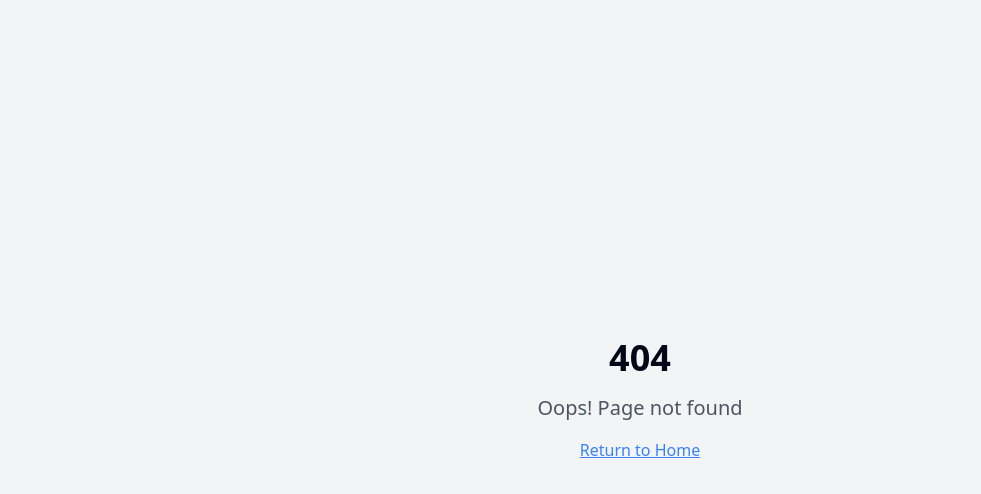
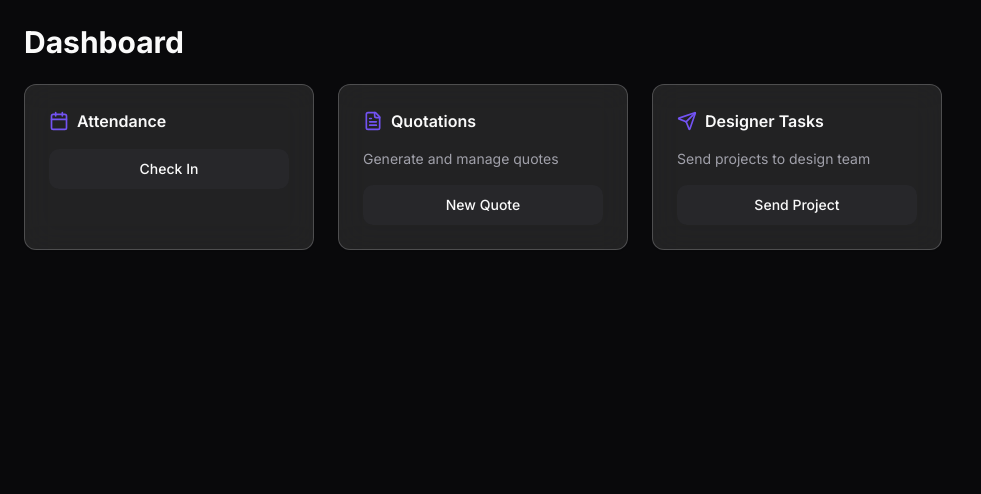
Before and after one commit to Ashukking/srssales, a React (Vite) app: page /dashboard in a window 1280 px wide. Before the commit this address had no page. Shown: the top 494 px of the page, without its empty margins (0-981 px from the left). Built offline with nearby package versions, Linux system fonts and the light colour scheme; no server answers.

Commit message:
Add sales tracking features
This commit adds features for sales login, attendance tracking with location, quotation generation, project initialization (including GitHub repo creation), and designer task assignment with timestamp recording.  The application will also be in dark theme.

```diff
--- a/src/App.tsx
+++ b/src/App.tsx
@@ -1,9 +1,11 @@
+
 import { Toaster } from "@/components/ui/toaster";
 import { Toaster as Sonner } from "@/components/ui/sonner";
 import { TooltipProvider } from "@/components/ui/tooltip";
 import { QueryClient, QueryClientProvider } from "@tanstack/react-query";
-import { BrowserRouter, Routes, Route } from "react-router-dom";
-import Index from "./pages/Index";
+import { BrowserRouter, Routes, Route, Navigate } from "react-router-dom";
+import Login from "./pages/Login";
+import Dashboard from "./pages/Dashboard";
 import NotFound from "./pages/NotFound";
 
 const queryClient = new QueryClient();
@@ -15,8 +17,9 @@ const App = () => (
       <Sonner />
       <BrowserRouter>
         <Routes>
-          <Route path="/" element={<Index />} />
-          {/* ADD ALL CUSTOM ROUTES ABOVE THE CATCH-ALL "*" ROUTE */}
+          <Route path="/" element={<Navigate to="/login" replace />} />
+          <Route path="/login" element={<Login />} />
+          <Route path="/dashboard" element={<Dashboard />} />
           <Route path="*" element={<NotFound />} />
         </Routes>
       </BrowserRouter>
--- a/src/index.css
+++ b/src/index.css
@@ -1,92 +1,32 @@
+
+@import url('https://fonts.googleapis.com/css2?family=Inter:wght@400;500;600;700&display=swap');
+
 @tailwind base;
 @tailwind components;
 @tailwind utilities;
 
 @layer base {
   :root {
-    --background: 0 0% 100%;
-    --foreground: 222.2 84% 4.9%;
-
-    --card: 0 0% 100%;
-    --card-foreground: 222.2 84% 4.9%;
-
-    --popover: 0 0% 100%;
-    --popover-foreground: 222.2 84% 4.9%;
-
-    --primary: 222.2 47.4% 11.2%;
-    --primary-foreground: 210 40% 98%;
-
-    --secondary: 210 40% 96.1%;
-    --secondary-foreground: 222.2 47.4% 11.2%;
-
-    --muted: 210 40% 96.1%;
-    --muted-foreground: 215.4 16.3% 46.9%;
-
-    --accent: 210 40% 96.1%;
-    --accent-foreground: 222.2 47.4% 11.2%;
-
-    --destructive: 0 84.2% 60.2%;
-    --destructive-foreground: 210 40% 98%;
-
-    --border: 214.3 31.8% 91.4%;
-    --input: 214.3 31.8% 91.4%;
-    --ring: 222.2 84% 4.9%;
-
-    --radius: 0.5rem;
-
-    --sidebar-background: 0 0% 98%;
-
-    --sidebar-foreground: 240 5.3% 26.1%;
-
-    --sidebar-primary: 240 5.9% 10%;
-
-    --sidebar-primary-foreground: 0 0% 98%;
-
-    --sidebar-accent: 240 4.8% 95.9%;
-
-    --sidebar-accent-foreground: 240 5.9% 10%;
-
-    --sidebar-border: 220 13% 91%;
-
-    --sidebar-ring: 217.2 91.2% 59.8%;
-  }
-
-  .dark {
-    --background: 222.2 84% 4.9%;
-    --foreground: 210 40% 98%;
-
-    --card: 222.2 84% 4.9%;
-    --card-foreground: 210 40% 98%;
-
-    --popover: 222.2 84% 4.9%;
-    --popover-foreground: 210 40% 98%;
-
-    --primary: 210 40% 98%;
-    --primary-foreground: 222.2 47.4% 11.2%;
-
-    --secondary: 217.2 32.6% 17.5%;
-    --secondary-foreground: 210 40% 98%;
-
-    --muted: 217.2 32.6% 17.5%;
-    --muted-foreground: 215 20.2% 65.1%;
-
-    --accent: 217.2 32.6% 17.5%;
-    --accent-foreground: 210 40% 98%;
-
+    --background: 240 10% 3.9%;
+    --foreground: 0 0% 98%;
+    --card: 240 10% 3.9%;
+    --card-foreground: 0 0% 98%;
+    --popover: 240 10% 3.9%;
+    --popover-foreground: 0 0% 98%;
+    --primary: 252 87% 64%;
+    --primary-foreground: 0 0% 100%;
+    --secondary: 240 3.7% 15.9%;
+    --secondary-foreground: 0 0% 98%;
+    --muted: 240 3.7% 15.9%;
+    --muted-foreground: 240 5% 64.9%;
+    --accent: 240 3.7% 15.9%;
+    --accent-foreground: 0 0% 98%;
     --destructive: 0 62.8% 30.6%;
-    --destructive-foreground: 210 40% 98%;
-
-    --border: 217.2 32.6% 17.5%;
-    --input: 217.2 32.6% 17.5%;
-    --ring: 212.7 26.8% 83.9%;
-    --sidebar-background: 240 5.9% 10%;
-    --sidebar-foreground: 240 4.8% 95.9%;
-    --sidebar-primary: 224.3 76.3% 48%;
-    --sidebar-primary-foreground: 0 0% 100%;
-    --sidebar-accent: 240 3.7% 15.9%;
-    --sidebar-accent-foreground: 240 4.8% 95.9%;
-    --sidebar-border: 240 3.7% 15.9%;
-    --sidebar-ring: 217.2 91.2% 59.8%;
+    --destructive-foreground: 0 0% 98%;
+    --border: 240 3.7% 15.9%;
+    --input: 240 3.7% 15.9%;
+    --ring: 240 4.9% 83.9%;
+    --radius: 0.75rem;
   }
 }
 
@@ -94,8 +34,22 @@
   * {
     @apply border-border;
   }
-
   body {
-    @apply bg-background text-foreground;
+    @apply bg-background text-foreground antialiased;
+    font-family: 'Inter', sans-serif;
   }
 }
+
+@layer utilities {
+  .glass {
+    @apply bg-white/10 backdrop-blur-lg border border-white/20;
+  }
+
+  .glass-dark {
+    @apply bg-black/40 backdrop-blur-lg border border-white/10;
+  }
+
+  .animate-in {
+    animation: fadeIn 0.5s ease-out;
+  }
+}
--- /dev/null
+++ b/src/pages/Dashboard.tsx
@@ -0,0 +1,85 @@
+
+import { useEffect, useState } from "react";
+import { Card } from "@/components/ui/card";
+import { Button } from "@/components/ui/button";
+import { Calendar, MapPin, FileText, Send } from "lucide-react";
+import { useToast } from "@/hooks/use-toast";
+
+const Dashboard = () => {
+  const [location, setLocation] = useState<{ lat: number; lng: number } | null>(null);
+  const { toast } = useToast();
+
+  useEffect(() => {
+    if ("geolocation" in navigator) {
+      navigator.geolocation.getCurrentPosition(
+        (position) => {
+          setLocation({
+            lat: position.coords.latitude,
+            lng: position.coords.longitude,
+          });
+        },
+        () => {
+          toast({
+            title: "Location Error",
+            description: "Unable to get your location",
+            variant: "destructive",
+          });
+        }
+      );
+    }
+  }, []);
+
+  return (
+    <div className="min-h-screen bg-background p-6 animate-in">
+      <div className="max-w-7xl mx-auto space-y-6">
+        <h1 className="text-3xl font-bold">Dashboard</h1>
+
+        <div className="grid grid-cols-1 md:grid-cols-2 lg:grid-cols-4 gap-6">
+          <Card className="glass p-6 space-y-4">
+            <div className="flex items-center space-x-2">
+              <Calendar className="h-5 w-5 text-primary" />
+              <h2 className="font-semibold">Attendance</h2>
+            </div>
+            {location && (
+              <p className="text-sm text-muted-foreground flex items-center">
+                <MapPin className="h-4 w-4 mr-1" />
+                Located at {location.lat.toFixed(2)}, {location.lng.toFixed(2)}
+              </p>
+            )}
+            <Button variant="secondary" className="w-full">
+              Check In
+            </Button>
+          </Card>
+
+          <Card className="glass p-6 space-y-4">
+            <div className="flex items-center space-x-2">
+              <FileText className="h-5 w-5 text-primary" />
+              <h2 className="font-semibold">Quotations</h2>
+            </div>
+            <p className="text-sm text-muted-foreground">
+              Generate and manage quotes
+            </p>
+            <Button variant="secondary" className="w-full">
+              New Quote
+            </Button>
+          </Card>
+
+          <Card className="glass p-6 space-y-4">
+            <div className="flex items-center space-x-2">
+              <Send className="h-5 w-5 text-primary" />
+              <h2 className="font-semibold">Designer Tasks</h2>
+            </div>
+            <p className="text-sm text-muted-foreground">
+              Send projects to design team
+            </p>
+            <Button variant="secondary" className="w-full">
+              Send Project
+            </Button>
+          </Card>
+        </div>
+      </div>
+    </div>
+  );
+};
+
+export default Dashboard;
--- /dev/null
+++ b/src/pages/Login.tsx
@@ -0,0 +1,64 @@
+
+import { useState } from "react";
+import { useNavigate } from "react-router-dom";
+import { Button } from "@/components/ui/button";
+import { Input } from "@/components/ui/input";
+import { useToast } from "@/hooks/use-toast";
+import { LogIn } from "lucide-react";
+
+const Login = () => {
+  const [email, setEmail] = useState("");
+  const [password, setPassword] = useState("");
+  const navigate = useNavigate();
+  const { toast } = useToast();
+
+  const handleLogin = (e: React.FormEvent) => {
+    e.preventDefault();
+    // For demo purposes
+    if (email && password) {
+      toast({
+        title: "Welcome back!",
+        description: "Successfully logged in.",
+      });
+      navigate("/dashboard");
+    }
+  };
+
+  return (
+    <div className="min-h-screen w-full flex items-center justify-center bg-background animate-in">
+      <div className="glass p-8 rounded-lg w-full max-w-md space-y-6">
+        <div className="text-center space-y-2">
+          <h1 className="text-2xl font-bold">Welcome Back</h1>
+          <p className="text-muted-foreground">Sign in to your account</p>
+        </div>
+
+        <form onSubmit={handleLogin} className="space-y-4">
+          <div className="space-y-2">
+            <Input
+              type="email"
+              placeholder="Email"
+              value={email}
+              onChange={(e) => setEmail(e.target.value)}
+              className="bg-secondary"
+            />
+          </div>
+          <div className="space-y-2">
+            <Input
+              type="password"
+              placeholder="Password"
+              value={password}
+              onChange={(e) => setPassword(e.target.value)}
+              className="bg-secondary"
+            />
+          </div>
+          <Button type="submit" className="w-full">
+            <LogIn className="mr-2 h-4 w-4" />
+            Sign In
+          </Button>
+        </form>
+      </div>
+    </div>
+  );
+};
+
+export default Login;
--- a/tailwind.config.ts
+++ b/tailwind.config.ts
@@ -1,3 +1,4 @@
+
 import type { Config } from "tailwindcss";
 
 export default {
@@ -12,85 +13,82 @@ export default {
   theme: {
     container: {
       center: true,
-			padding: '2rem',
+      padding: "2rem",
       screens: {
-				'2xl': '1400px'
-			}
+        "2xl": "1400px",
+      },
     },
     extend: {
       colors: {
-				border: 'hsl(var(--border))',
-				input: 'hsl(var(--input))',
-				ring: 'hsl(var(--ring))',
-				background: 'hsl(var(--background))',
-				foreground: 'hsl(var(--foreground))',
+        border: "hsl(var(--border))",
+        input: "hsl(var(--input))",
+        ring: "hsl(var(--ring))",
+        background: "hsl(var(--background))",
+        foreground: "hsl(var(--foreground))",
         primary: {
-					DEFAULT: 'hsl(var(--primary))',
-					foreground: 'hsl(var(--primary-foreground))'
+          DEFAULT: "hsl(var(--primary))",
+          foreground: "hsl(var(--primary-foreground))",
         },
         secondary: {
-					DEFAULT: 'hsl(var(--secondary))',
-					foreground: 'hsl(var(--secondary-foreground))'
+          DEFAULT: "hsl(var(--secondary))",
+          foreground: "hsl(var(--secondary-foreground))",
         },
         destructive: {
-					DEFAULT: 'hsl(var(--destructive))',
-					foreground: 'hsl(var(--destructive-foreground))'
+          DEFAULT: "hsl(var(--destructive))",
+          foreground: "hsl(var(--destructive-foreground))",
         },
         muted: {
-					DEFAULT: 'hsl(var(--muted))',
-					foreground: 'hsl(var(--muted-foreground))'
+          DEFAULT: "hsl(var(--muted))",
+          foreground: "hsl(var(--muted-foreground))",
         },
         accent: {
-					DEFAULT: 'hsl(var(--accent))',
-					foreground: 'hsl(var(--accent-foreground))'
+          DEFAULT: "hsl(var(--accent))",
+          foreground: "hsl(var(--accent-foreground))",
         },
         popover: {
-					DEFAULT: 'hsl(var(--popover))',
-					foreground: 'hsl(var(--popover-foreground))'
+          DEFAULT: "hsl(var(--popover))",
+          foreground: "hsl(var(--popover-foreground))",
         },
         card: {
-					DEFAULT: 'hsl(var(--card))',
-					foreground: 'hsl(var(--card-foreground))'
+          DEFAULT: "hsl(var(--card))",
+          foreground: "hsl(var(--card-foreground))",
         },
-				sidebar: {
-					DEFAULT: 'hsl(var(--sidebar-background))',
-					foreground: 'hsl(var(--sidebar-foreground))',
-					primary: 'hsl(var(--sidebar-primary))',
-					'primary-foreground': 'hsl(var(--sidebar-primary-foreground))',
-					accent: 'hsl(var(--sidebar-accent))',
-					'accent-foreground': 'hsl(var(--sidebar-accent-foreground))',
-					border: 'hsl(var(--sidebar-border))',
-					ring: 'hsl(var(--sidebar-ring))'
-				}
       },
       borderRadius: {
-				lg: 'var(--radius)',
-				md: 'calc(var(--radius) - 2px)',
-				sm: 'calc(var(--radius) - 4px)'
+        lg: "var(--radius)",
+        md: "calc(var(--radius) - 2px)",
+        sm: "calc(var(--radius) - 4px)",
       },
       keyframes: {
-				'accordion-down': {
-					from: {
-						height: '0'
+        "accordion-down": {
+          from: { height: "0" },
+          to: { height: "var(--radix-accordion-content-height)" },
         },
-					to: {
-						height: 'var(--radix-accordion-content-height)'
-					}
+        "accordion-up": {
+          from: { height: "var(--radix-accordion-content-height)" },
+          to: { height: "0" },
         },
-				'accordion-up': {
-					from: {
-						height: 'var(--radix-accordion-content-height)'
+        fadeIn: {
+          from: { opacity: "0" },
+          to: { opacity: "1" },
         },
-					to: {
-						height: '0'
-					}
-				}
+        slideUp: {
+          from: { transform: "translateY(100%)" },
+          to: { transform: "translateY(0)" },
+        },
+        slideDown: {
+          from: { transform: "translateY(-100%)" },
+          to: { transform: "translateY(0)" },
+        },
       },
       animation: {
-				'accordion-down': 'accordion-down 0.2s ease-out',
-				'accordion-up': 'accordion-up 0.2s ease-out'
-			}
-		}
+        "accordion-down": "accordion-down 0.2s ease-out",
+        "accordion-up": "accordion-up 0.2s ease-out",
+        fadeIn: "fadeIn 0.5s ease-out",
+        slideUp: "slideUp 0.5s ease-out",
+        slideDown: "slideDown 0.5s ease-out",
+      },
+    },
   },
   plugins: [require("tailwindcss-animate")],
 } satisfies Config;
```
Lines whose indentation alone changed are shown as unchanged.
